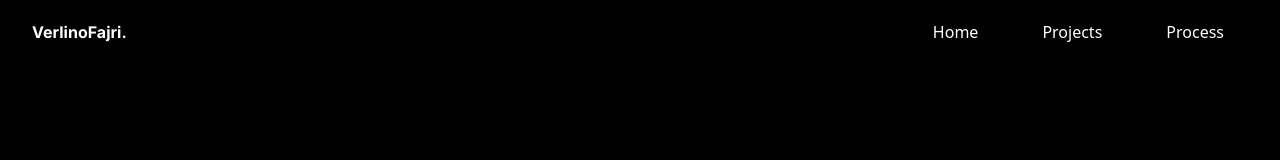
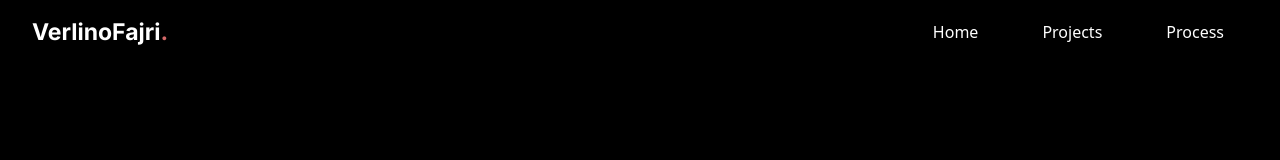
Before and after one commit to verlinof/web-besamo-ketahun, a Next.js app: page / in a window 1280 px wide. Shown: the top 160 px of the page. Built offline with nearby package versions, Linux system fonts and the light colour scheme.

Commit message:
Fix: Navbar Font

```diff
--- a/src/components/navbar.jsx
+++ b/src/components/navbar.jsx
@@ -14,11 +14,7 @@ const Navbar = () => {
     <nav className="bg-black sticky top-0 z-[20]">
       <div className="max-w-7xl mx-auto w-full px-4 sm:px-6 lg:px-8">
         <div className="flex items-center justify-between h-16">
-          <div className="flex items-center">
-            <div className="flex-shrink-0">
-              <Logo />
-            </div>
-          </div>
+          <Logo />
           {/* Nav Link */}
           <div className="hidden lg:block">
             <div className="ml-4 flex items-center space-x-4">
--- a/src/items/logo.jsx
+++ b/src/items/logo.jsx
@@ -2,16 +2,15 @@ import { Inter } from "next/font/google";
 
 const inter = Inter({
   subsets: ["latin"],
-  display: "swap",
   weight: "700",
 });
 
 const Logo = () => {
   return (
-    <div className={inter.className}>
-      <h1 className="text-white">
+    <div style={{ fontSize: "23px" }} className={`${inter.className}`}>
+      <h1 className="text-white text-[30px] font-bold">
         VerlinoFajri
-        <span className={`${inter.className} text-customOrange`}>.</span>
+        <span style={{ color: "#D46868" }}>.</span>
       </h1>
     </div>
   );
--- a/src/styles/globals.css
+++ b/src/styles/globals.css
@@ -6,10 +6,6 @@
 ::-webkit-scrollbar {
   display: none; /* Untuk Chrome, Safari, dan Opera */
 }
-
-/* Untuk Firefox */
-/* scrollbar-width: thin;
-scrollbar-color: transparent transparent; Warna kursor scroll saat tidak dihover */
 
 /* Desain scrollbar kustom */
 ::-webkit-scrollbar {
--- a/tailwind.config.js
+++ b/tailwind.config.js
@@ -12,6 +12,9 @@ module.exports = {
         "gradient-conic":
           "conic-gradient(from 180deg at 50% 50%, var(--tw-gradient-stops))",
       },
+      colors: {
+        'custom-orange': "#D46868",
+      }
     },
   },
   plugins: [],
```
